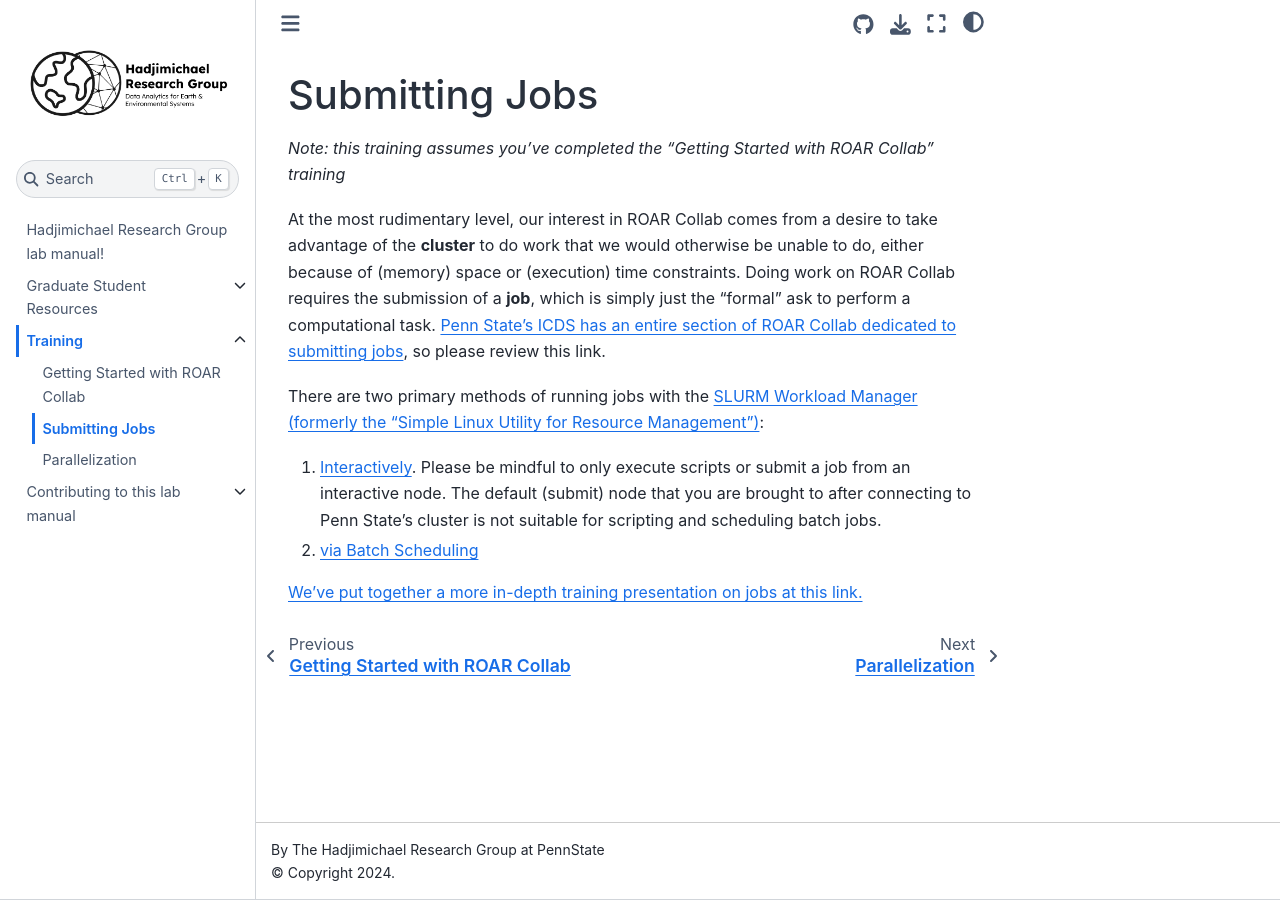
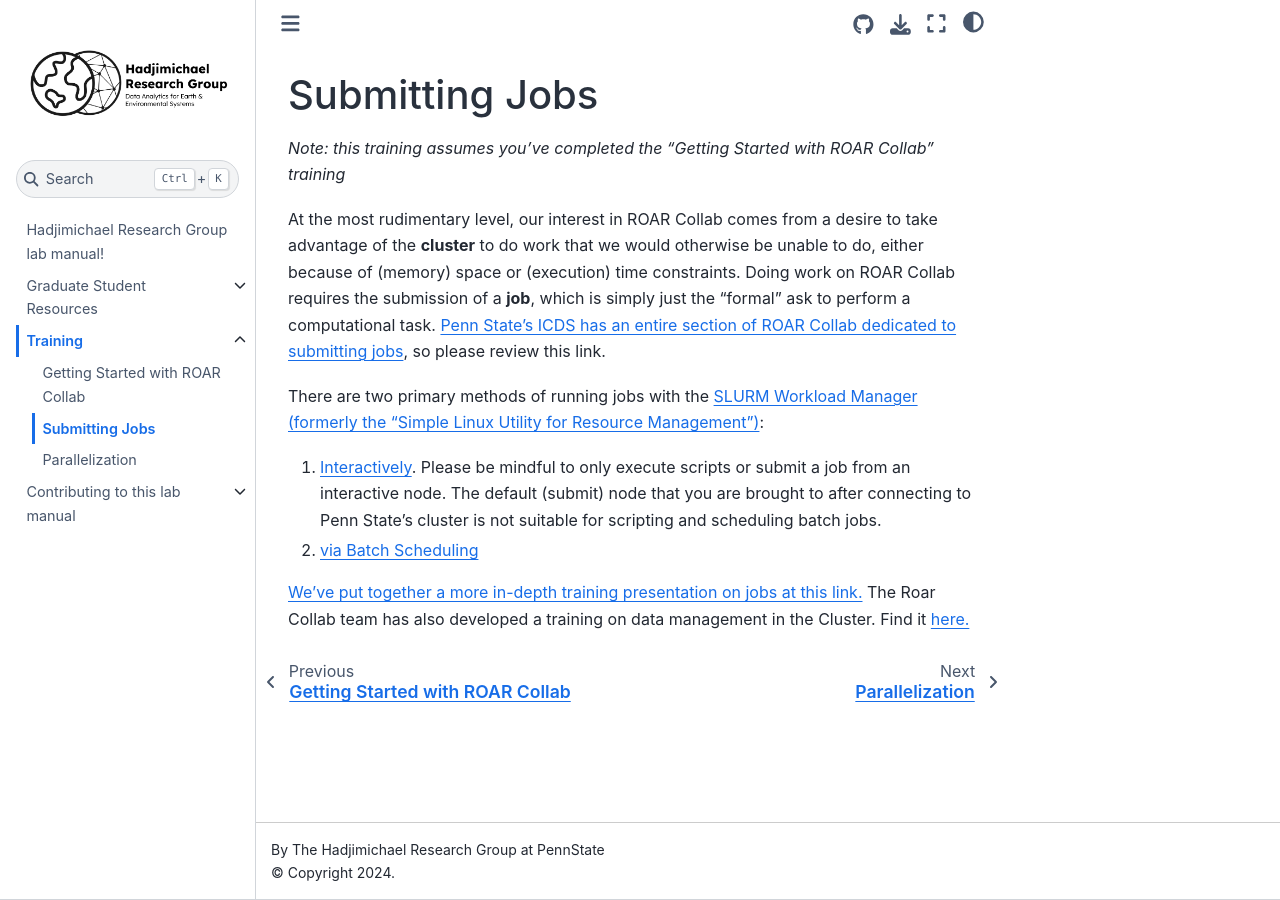
Before and after one commit to HadjimichaelResearchGroup/HadjimichaelResearchGroup.github.io, a Jupyter Book: the page built from docs/Training/SubmittingJobs.md, in a window 1280 px wide. Built offline with Jupyter Book 1.0.4 settings and Sphinx 7.4.7 and the Sphinx Book theme 1.1.4, drawn with Linux system fonts in a browser that asks for light colours.

Commit message:
added data management training link

```diff
--- a/docs/Training/SubmittingJobs.md
+++ b/docs/Training/SubmittingJobs.md
@@ -8,3 +8,4 @@
 2. [via Batch Scheduling](https://www.icds.psu.edu/running-batch-jobs-on-roar-collab/)
 
 [We've put together a more in-depth training presentation on jobs at this link.](https://pennstateoffice365-my.sharepoint.com/:p:/r/personal/azh5924_psu_edu/Documents/Hadjimichael%20Group%20Materials/Training/Joining%20and%20Using%20the%20Cluster/JobTraining.pptx?d=w57c2beba60174af39d0d4ae715be4176&csf=1&web=1&e=ip2xww)
+The Roar Collab team has also developed a training on data management in the Cluster. Find it [here.](https://pennstateoffice365-my.sharepoint.com/:b:/r/personal/azh5924_psu_edu/Documents/Hadjimichael%20Group%20Materials/Training/Joining%20and%20Using%20the%20Cluster/data_management_slides.pdf?csf=1&web=1&e=wfBqLu)
```
